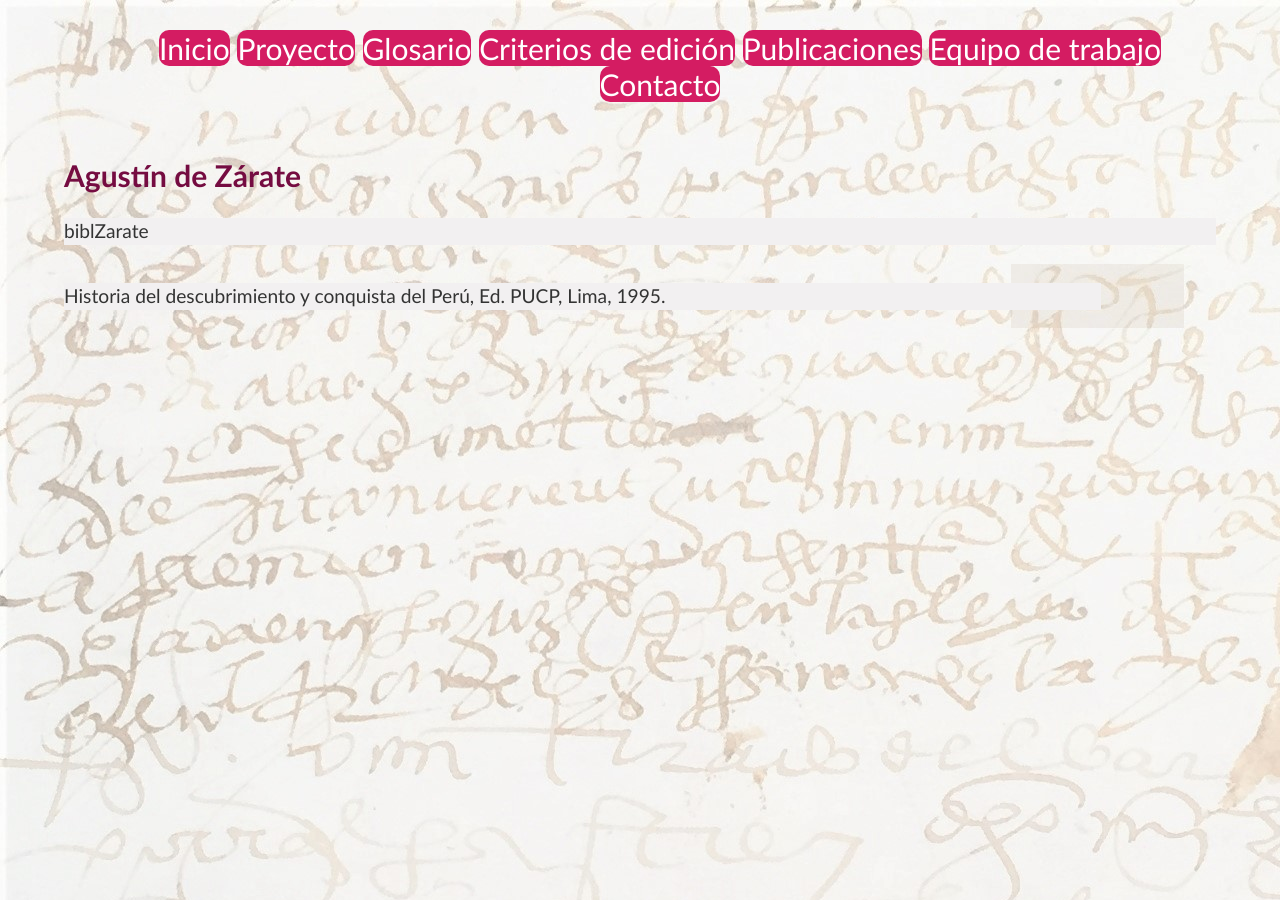
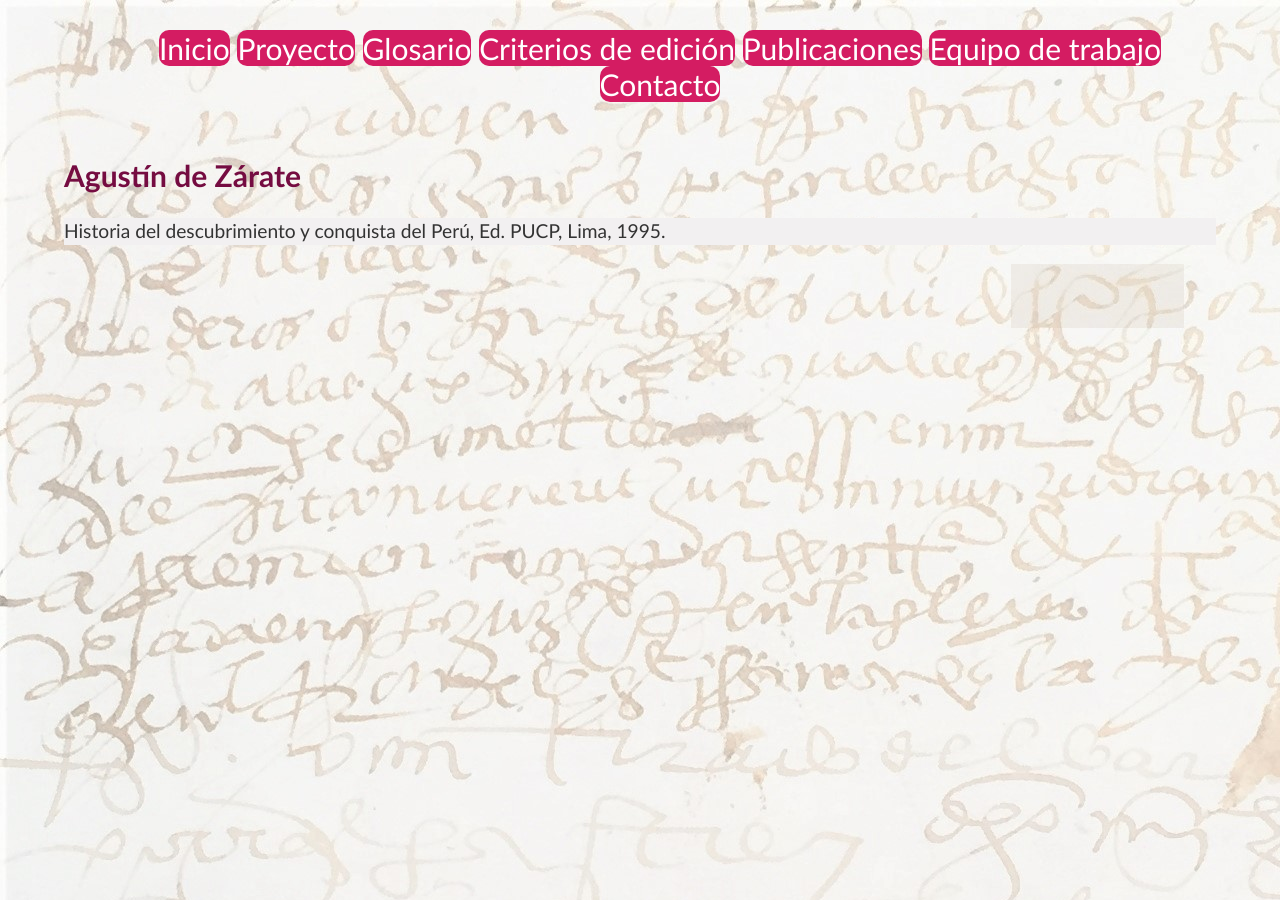
Before and after one commit to glosascroniquenses/glosascroniquenses.github.io, a Jekyll site: the page built from _autores/cronista15.html, in a window 1280 px wide. Built offline with Jekyll 4.4.1, drawn with Linux system fonts in a browser that asks for light colours.

Commit message:
Update autore.html

```diff
--- a/_layouts/autore.html
+++ b/_layouts/autore.html
@@ -5,7 +5,7 @@ layout: default
     <header>
     <h1><a href="{{ autore.url }}" style="color:#750C41;">{{ page.title }}</a></h1>
     </header>
-    <p>{{ page.text }}</p>
+    <p>{{ content }}</p>
 
     {% if page.data %}
 
@@ -72,10 +72,5 @@ layout: default
 
     {% endif %}
 
-<main id="main" role="main">
-<p>{{ content }}</p>
-
-</main>
-
 
 </article>
```
